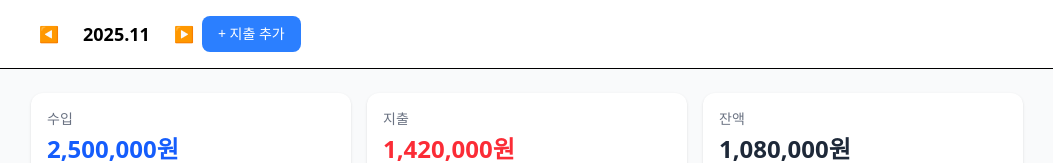
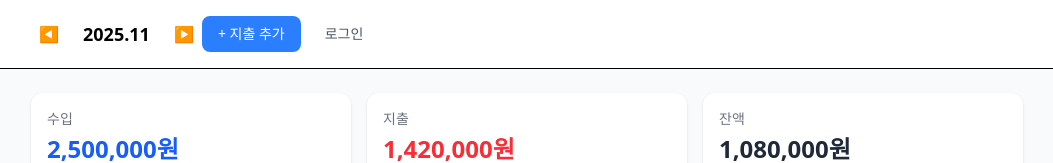
Before and after one commit to LGHyeoon/hf-voc-clone, a Vue app: page / in a window 1280 px wide. Shown: the top 163 px of the page, without its empty margins (113-1166 px from the left). Built offline with nearby package versions, Linux system fonts and the light colour scheme.

Commit message:
로그인, 로그아웃 버튼 추가 및 pinia를 통한 상태 관리

```diff
--- a/src/components/common/Header.vue
+++ b/src/components/common/Header.vue
@@ -8,17 +8,37 @@
 				<button class="px-2 px-1 text-gray-500 hover:text-gray-800">▶</button>
 			</div>
 
+			<div class="flex items-center gap-3">
 				<!-- 지출 추가하는 버튼 -->
 				<button class="bg-blue-500 hover:bg-blue-600 text-white px-4 py-2 rounded-lg text-sm font-medium">+ 지출 추가</button>
+
+				<!-- 로그인, 로그아웃 버튼 -->
+				<button v-if="!auth.isLoggedIn" @click="doLogin" class="px-3 py-2 text-sm font-medium text-gray-600 hover:text-gray-900">로그인</button>
+				<button v-else @click="doLogout" class="px-3 py-2 text-sm font-medium text-red-600 hover:text-red-600">로그아웃</button>
+			</div>
 		</div>
 	</header>
 </template>
 
 <script setup>
+import { useUserStore } from '@/stores/auth';
 import { ref } from 'vue'
+import { useRouter } from 'vue-router';
 
 const currentDate = ref(new Date());
 
 const year = currentDate.value.getFullYear();
 const month = currentDate.value.getMonth() + 1;
+
+const router = useRouter();
+const auth = useUserStore();
+
+const doLogin = () => {
+	router.push("/login");
+}
+
+const doLogout = () => {
+	auth.logout();
+	router.push("/");
+}
 </script>
```
Lines whose indentation alone changed are shown as unchanged.
